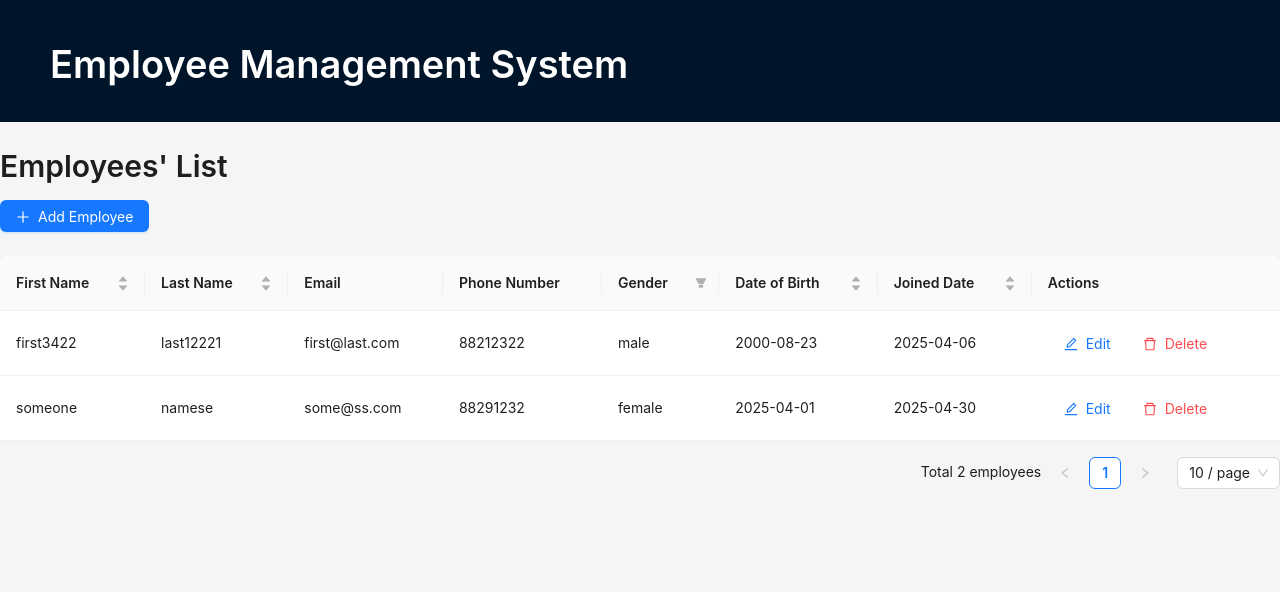
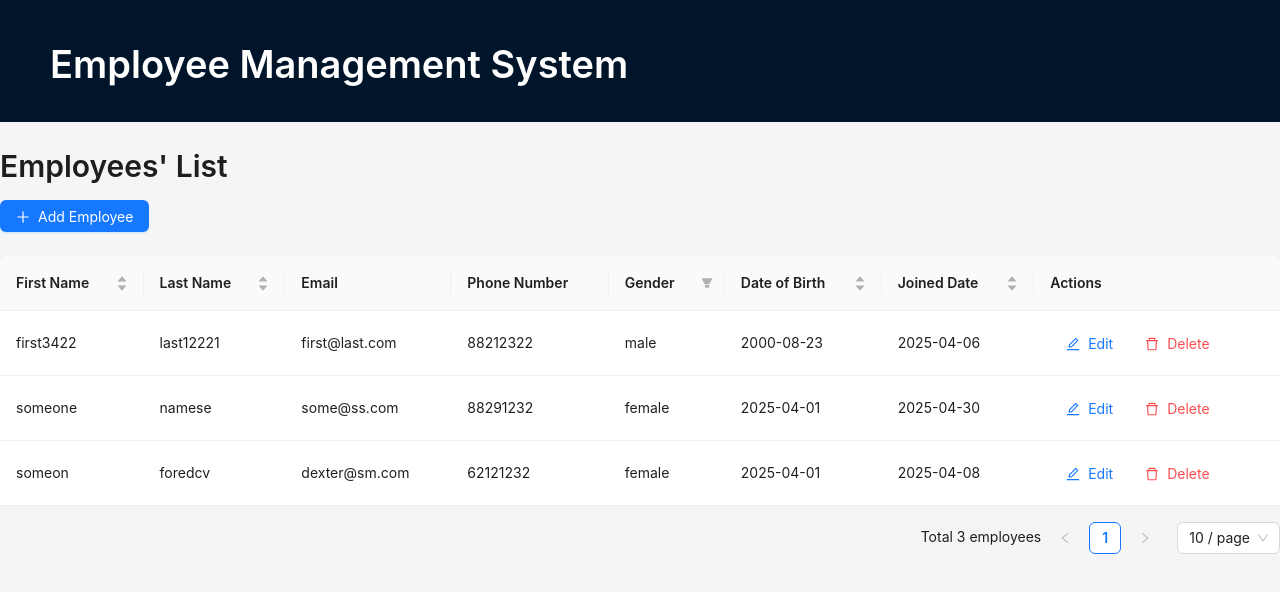
Before and after one commit to DhrubajitPC/znk-gic, a React (Vite) app: page / in a window 1280 px wide. Shown: the top 592 px of the page. Built offline with nearby package versions, Linux system fonts and the light colour scheme; data requests are answered from the project's data file.

Commit message:
add test for new page

```diff
--- a/db.json
+++ b/db.json
@@ -19,6 +19,16 @@
       "gender": "female",
       "dateOfBirth": "2025-04-01",
       "joinedDate": "2025-04-30"
+    },
+    {
+      "id": "e3c6",
+      "firstName": "someon",
+      "lastName": "foredcv",
+      "email": "dexter@sm.com",
+      "phoneNumber": "62121232",
+      "gender": "female",
+      "dateOfBirth": "2025-04-01",
+      "joinedDate": "2025-04-08"
     }
   ]
 }
--- a/src/pages/employee/new.tsx
+++ b/src/pages/employee/new.tsx
@@ -1,9 +1,9 @@
+import { ArrowLeftOutlined } from "@ant-design/icons";
 import { Button, Typography } from "antd";
 import React from "react";
 import { Link, useNavigate } from "react-router";
 import { EmployeeForm } from "../../components/employeeForm/EmployeeForm";
 import { useCreateEmployeeMutation } from "../../features/employee/api/employeeApi";
-import { ArrowLeftOutlined } from "@ant-design/icons";
 
 export const NewEmployee: React.FC = () => {
   const navigate = useNavigate();
```
Also changed, not shown: 1 other file (tests, documents, lock files or other folders).
